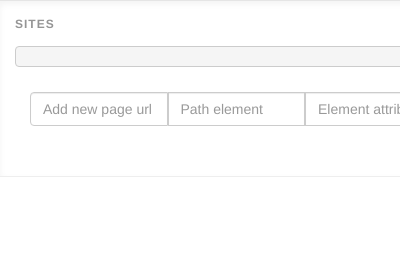
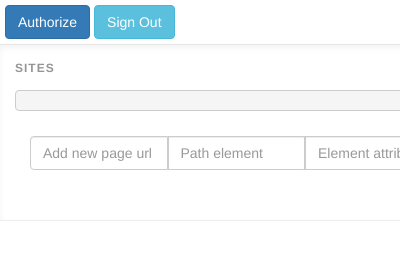
Before and after one commit to maxuss777/ChromeExtentions, a browser extension: page DOMUpdater/html/popup.html in a window 400 px wide. Shown: the top 260 px of the page. Drawn offline with Linux system fonts and the light colour scheme; files whose address does not match are found by name.

Commit message:
add auth buttons

```diff
--- a/DOMUpdater/css/main.css
+++ b/DOMUpdater/css/main.css
@@ -40,3 +40,7 @@ body {
 .glyphicon {
   font-size: 20px;
 }
+
+.auth-buttons{
+  margin: 5px;
+}
--- a/DOMUpdater/html/popup.html
+++ b/DOMUpdater/html/popup.html
@@ -8,9 +8,10 @@
 </head>
 
 <body>
-  <button id="authorize-button" style="display: none;">Authorize</button>
-  <button id="signout-button" style="display: none;">Sign Out</button>
-
+  <div class="auth-buttons">
+    <button id="authorize-button" type="button" class="btn btn-primary">Authorize</button>
+    <button id="signout-button" type="button" class="btn btn-info">Sign Out</button>
+  </div>
   <div class="bs-example" data-example-id="collapse-accordion">
     <div class="panel-group" id="accordion" role="tablist" aria-multiselectable="true">
       <div id="alert" class="alert hidden">
```
